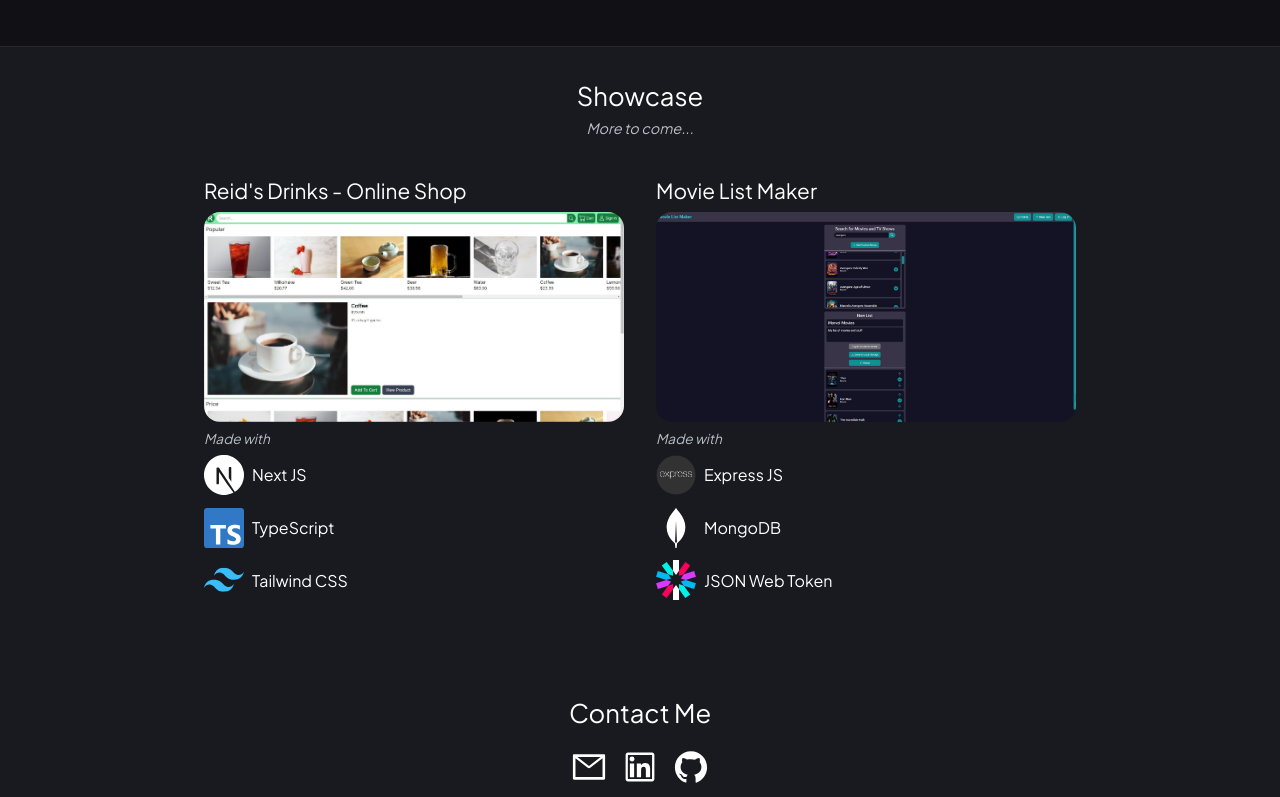
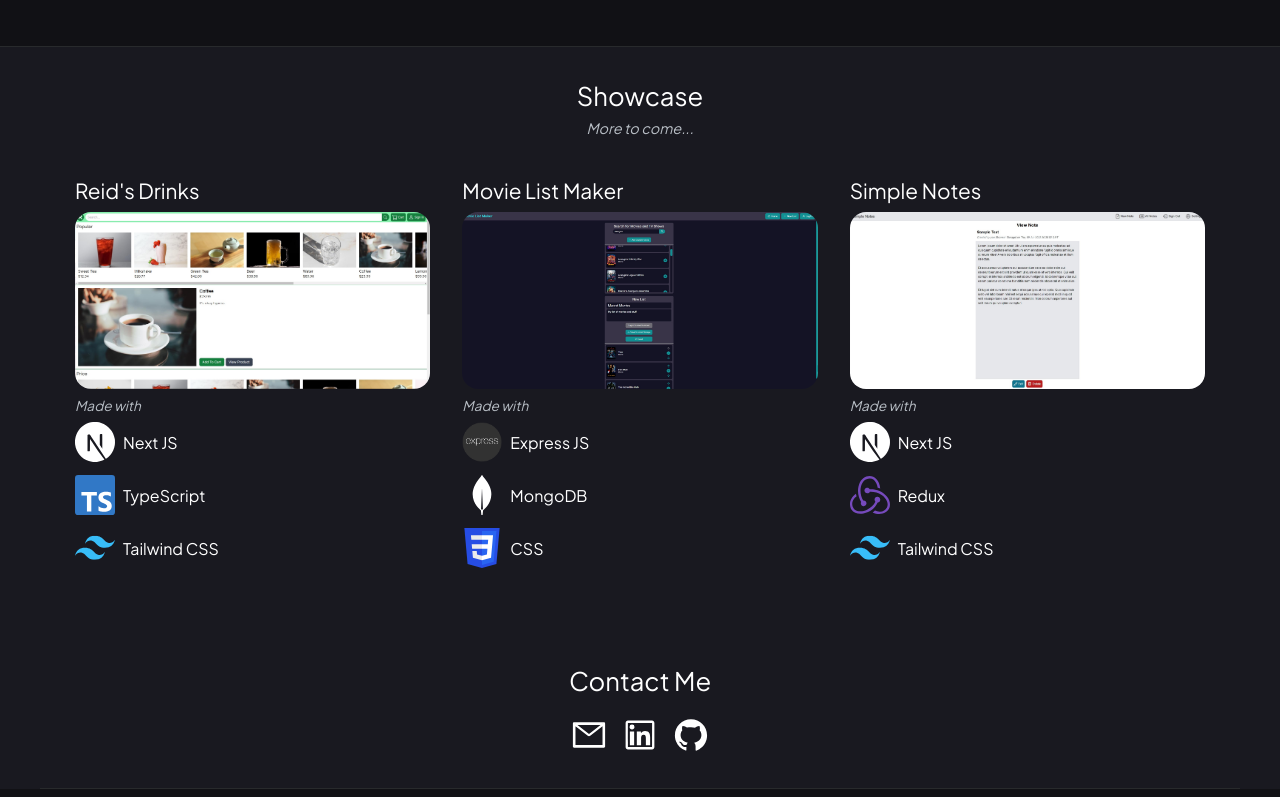
Before and after one commit to ReidCole/Portfolio_Website, a Next.js app: page / in a window 1280 px wide. Shown: the part 529-1326 px from the top of the page. Built offline with nearby package versions, Linux system fonts and the light colour scheme.

Commit message:
added simple notes

```diff
--- a/components/ShowcaseSection.tsx
+++ b/components/ShowcaseSection.tsx
@@ -1,15 +1,17 @@
 import reidsDrinksSiteImg from "../public/screenshots/reidsdrinks_screenshot.jpg";
 import movieListMakerSiteImg from "../public/screenshots/movielistmaker_screenshot.jpg";
+import simpleNotesSiteImg from "../public/screenshots/simplenotes_screenshot.jpg";
 
 // import craLogo from "../public/logos/cra_logo.svg";
 import tailwindLogo from "../public/logos/tailwindcss_logo.svg";
 import tsLogo from "../public/logos/ts_logo.svg";
 import nextLogo from "../public/logos/nextjs_logo.svg";
 // import jsLogo from "../public/logos/js_logo.svg";
-// import cssLogo from "../public/logos/css_logo.svg";
+import cssLogo from "../public/logos/css_logo.svg";
 import expressLogo from "../public/logos/express_logo.png";
 import mongoLogo from "../public/logos/mongodb_logo.svg";
-import jwtLogo from "../public/logos/jwt_logo.svg";
+// import jwtLogo from "../public/logos/jwt_logo.svg";
+import reduxLogo from "../public/logos/redux_logo.svg";
 
 import ShowcaseItem from "./ShowcaseItem";
 import PackageLink from "./PackageLink";
@@ -27,7 +29,7 @@ const ShowcaseSection: React.FC = () => {
 
       <div className={showcaseStyles.showcaseItemList}>
         <ShowcaseItem
-          websiteName="Reid's Drinks - Online Shop"
+          websiteName="Reid's Drinks"
           websiteUrl="https://reidsdrinks.netlify.app/"
           siteImgAltText="reid's drinks online shop website"
           siteImgSrc={reidsDrinksSiteImg}
@@ -83,53 +85,20 @@ const ShowcaseSection: React.FC = () => {
             />,
             <PackageLink
               key="2"
-              packageName="JSON Web Token"
-              logoSrc={jwtLogo}
-              logoClassName={packageStyles.jwt}
-              logoAltText="JSON web token logo"
-              href="https://jwt.io/"
-            />,
-          ]}
-        />
-
-        {/* <ShowcaseItem
-          websiteName="Amazon (temp)"
-          websiteUrl="https://www.amazon.com"
-          siteImgAltText="amazon website"
-          siteImgSrc={amazonSiteImg}
-          packages={[
-            <PackageLink
-              key="0"
-              packageName="Create React App"
-              logoSrc={craLogo}
-              logoClassName={packageStyles.cra}
-              logoAltText="create react app logo"
-              href="https://create-react-app.dev/"
-            />,
-            <PackageLink
-              key="1"
-              packageName="TypeScript"
-              logoSrc={tsLogo}
-              logoClassName={packageStyles.ts}
-              logoAltText="typescript logo"
-              href="https://www.typescriptlang.org/"
-            />,
-            <PackageLink
-              key="2"
-              packageName="Tailwind CSS"
-              logoSrc={tailwindLogo}
-              logoClassName={packageStyles.tailwind}
-              logoAltText="tailwind CSS logo"
-              href="https://tailwindcss.com/"
+              packageName="CSS"
+              logoSrc={cssLogo}
+              logoClassName={packageStyles.css}
+              logoAltText="CSS logo"
+              href="https://www.w3schools.com/css/"
             />,
           ]}
         />
 
         <ShowcaseItem
-          websiteName="Evernote (temp)"
-          websiteUrl="https://www.evernote.com"
-          siteImgAltText="evernote website"
-          siteImgSrc={evernoteSiteImg}
+          websiteName="Simple Notes"
+          websiteUrl="https://simplenotes-rc.netlify.app/"
+          siteImgAltText="simple notes website"
+          siteImgSrc={simpleNotesSiteImg}
           packages={[
             <PackageLink
               key="0"
@@ -141,22 +110,22 @@ const ShowcaseSection: React.FC = () => {
             />,
             <PackageLink
               key="1"
-              packageName="JavaScript"
-              logoSrc={jsLogo}
-              logoClassName={packageStyles.js}
-              logoAltText="javascript logo"
-              href="https://www.javascript.com/"
+              packageName="Redux"
+              logoSrc={reduxLogo}
+              logoClassName={packageStyles.redux}
+              logoAltText="redux logo"
+              href="https://redux.js.org/"
             />,
             <PackageLink
               key="2"
-              packageName="CSS"
-              logoSrc={cssLogo}
+              packageName="Tailwind CSS"
+              logoSrc={tailwindLogo}
               logoClassName={packageStyles.css}
-              logoAltText="CSS logo"
-              href="https://www.w3.org/Style/CSS/Overview.en.html"
+              logoAltText="tailwind css logo"
+              href="https://tailwindcss.com/"
             />,
           ]}
-        /> */}
+        />
       </div>
     </section>
   );
```
Also changed, not shown: public/logos/redux_logo.svg (added), public/screenshots/simplenotes_screenshot.jpg (added).
